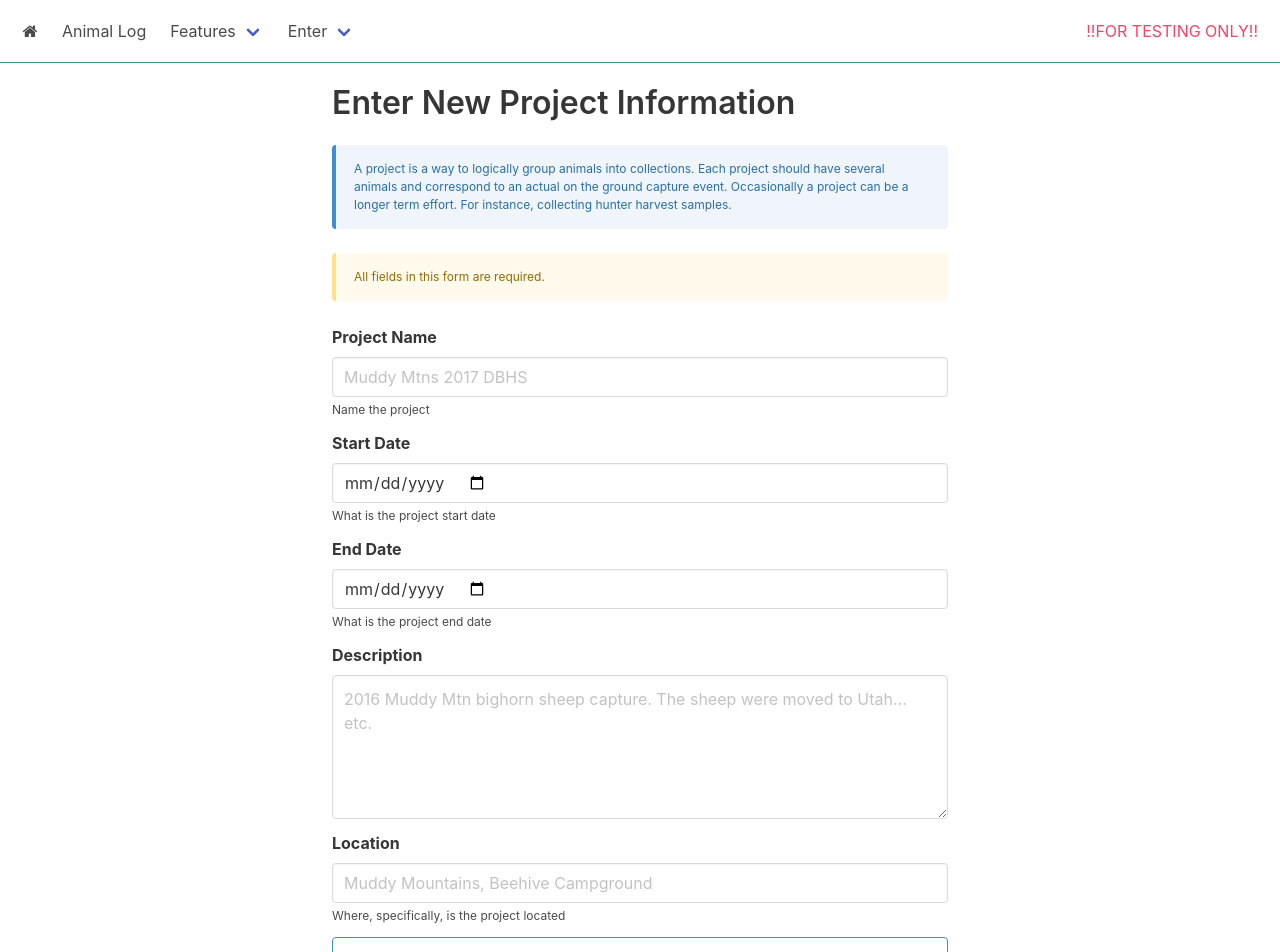
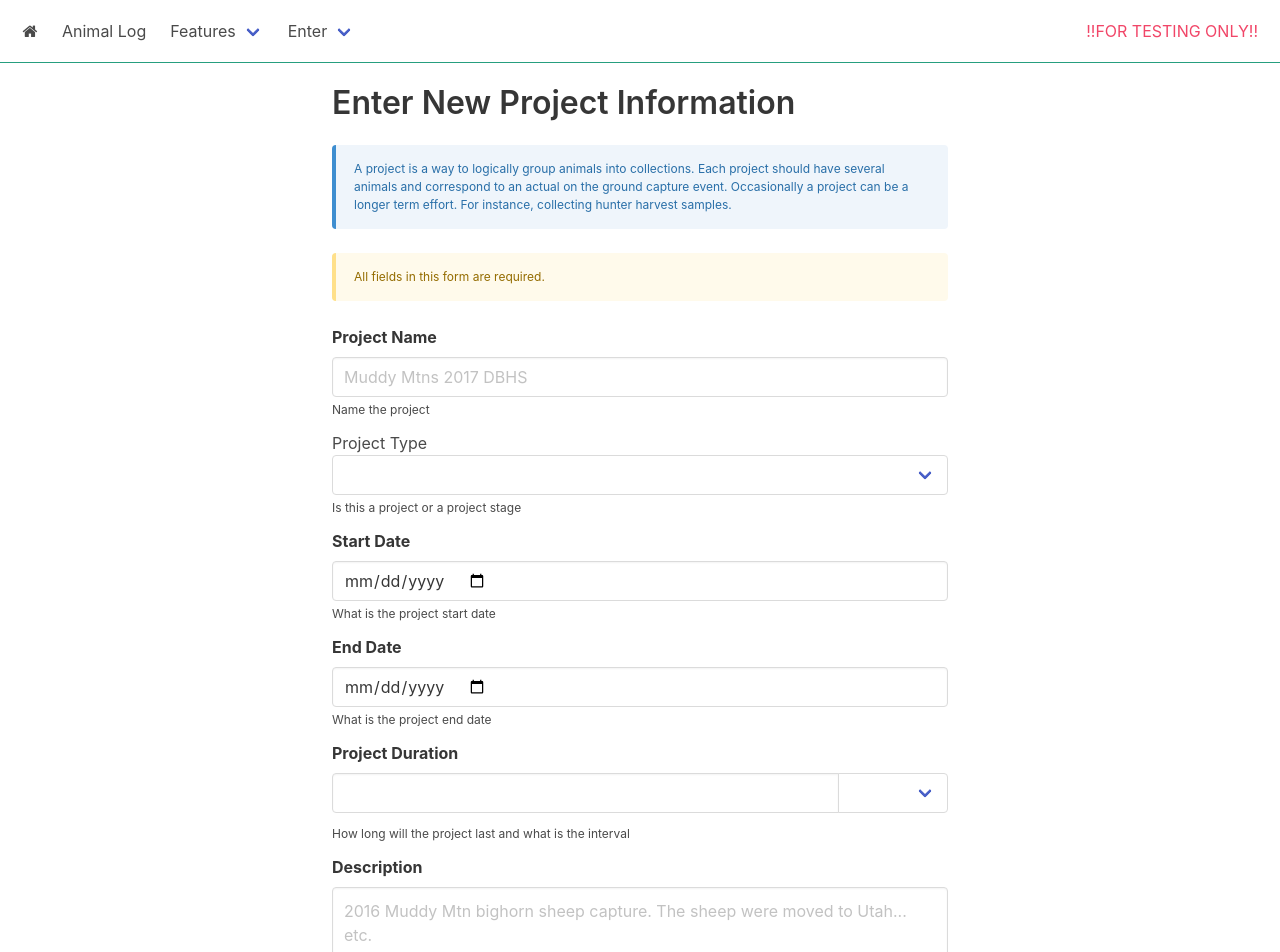
Before and after one commit to oss-wec/wisdm, a Vue app: page /projects/new in a window 1280 px wide. Shown: the top 952 px of the page. Built offline with nearby package versions, Linux system fonts and the light colour scheme.

Commit message:
#17 working on the new projects design

```diff
--- a/src/components/NewProject.vue
+++ b/src/components/NewProject.vue
@@ -33,6 +33,24 @@
           </div>
 
           <div class="field">
+            <label>Project Type</label>
+            <div class="control">
+              <div class="select is-fullwidth" :class="{ 'is-danger': errors.has('type') }">
+                <select name="type"
+                        v-model="model.proj_type"
+                        v-validate="'required'"
+                >
+                  <option value=""></option>
+                  <option value="project">Project</option>
+                  <option value="stage">Stage</option>
+                </select>
+              </div>
+            </div>
+            <p class="help">Is this a project or a project stage</p>
+            <p class="help is-danger" v-show="errors.has('type')">PROJECT TYPE IS REQUIRED</p>
+          </div>
+
+          <div class="field">
             <label class="label">Start Date</label>
             <div class="control">
               <input type="date" class="input" name="start"
@@ -57,6 +75,26 @@
           </div>
 
           <div class="field">
+            <label class="label">Project Duration</label>
+            <div class="field has-addons">
+              <p class="control is-expanded">
+                <input class="input" type="text" v-model="model.duration">
+              </p>
+              <p class="control">
+                <span class="select">
+                  <select v-model="model.time_frame">
+                    <option value="days">Days</option>
+                    <option value="weeks">Weeks</option>
+                    <option value="months">Months</option>
+                    <option value="years" selected>Years</option>
+                  </select>
+                </span>
+              </p>
+            </div>
+            <p class="help">How long will the project last and what is the interval</p>
+          </div>
+
+          <div class="field">
             <label for="desc" class="label">Description</label>
             <div class="control">
               <textarea rows="5" class="textarea" name="desc"
@@ -64,8 +102,6 @@
                         v-model="model.desc"
                         v-validate="'required'"
                         :class="{ 'is-danger': errors.has('desc')}"
-
-
               ></textarea>
             </div>
           </div>
@@ -94,6 +130,7 @@
             <button class="button is-info is-medium is-outlined is-fullwidth"
                     :class="{ 'is-loading': submitting }"
                     @click.prevent="submit">Submit Project</button>
+            <pre><code>{{ $data }}</code></pre>
           </div>
         </form>
 
@@ -111,8 +148,11 @@ export default {
     return {
       model: {
         proj_name: null,
+        proj_type: '',
         start_date: null,
         end_date: null,
+        duration: null,
+        time_frame: '',
         desc: null,
         location: null
       },
```
